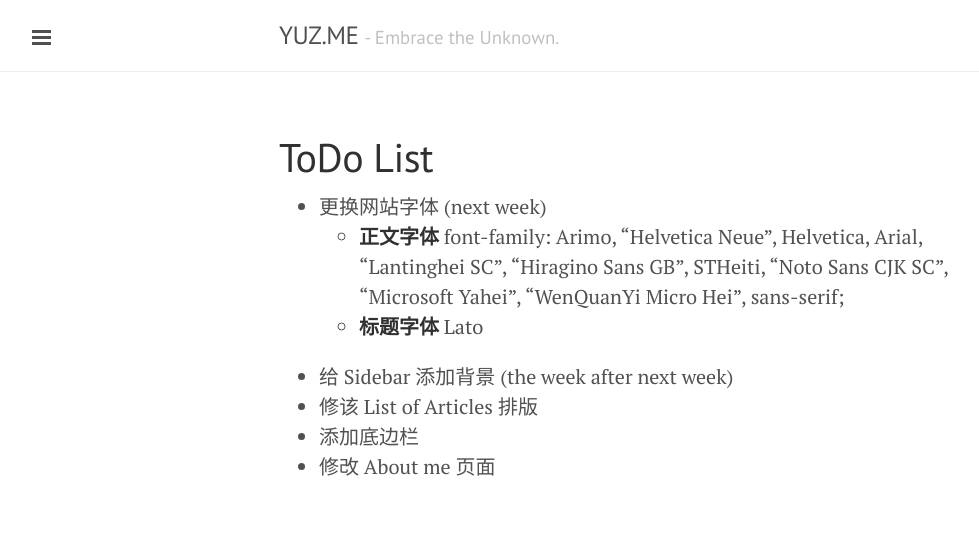
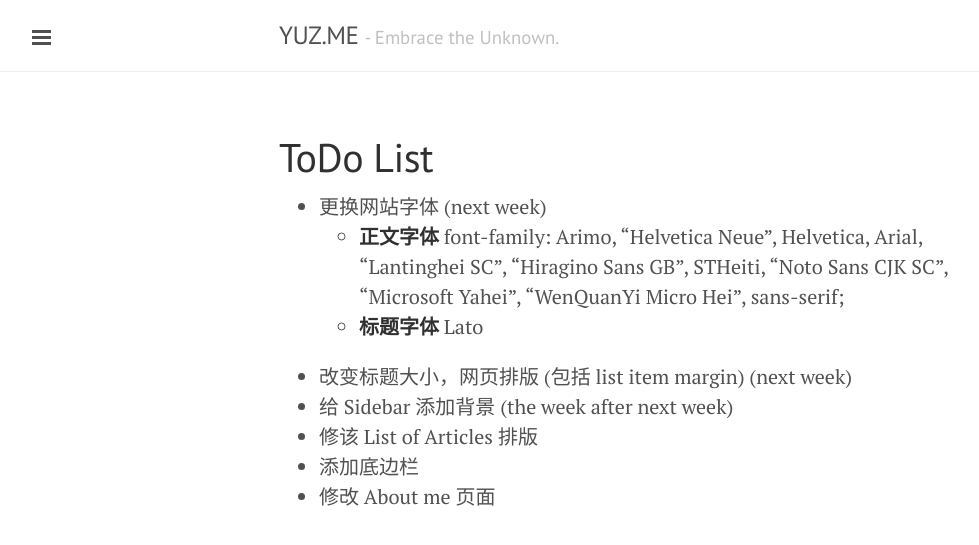
Before and after one commit to yusite/yuz.me, a Jekyll site: the page built from todo.md, in a window 1280 px wide. Shown: the top 545 px of the page, without its empty margins (1-980 px from the left). Built offline with Jekyll 4.4.1, drawn with Linux system fonts in a browser that asks for light colours; Markdown is read by kramdown in place of the engine named in the settings.

Commit message:
update todo list

```diff
--- a/todo.md
+++ b/todo.md
@@ -7,6 +7,7 @@ title: ToDo List
 * 更换网站字体 (next week)
     - **正文字体** font-family: Arimo, "Helvetica Neue", Helvetica, Arial, "Lantinghei SC", "Hiragino Sans GB", STHeiti, "Noto Sans CJK SC", "Microsoft Yahei", "WenQuanYi Micro Hei", sans-serif;
     - **标题字体** Lato
+* 改变标题大小，网页排版 (包括 list item margin) (next week)
 * 给 Sidebar 添加背景 (the week after next week)
 * 修该 List of Articles 排版
 * 添加底边栏
```
